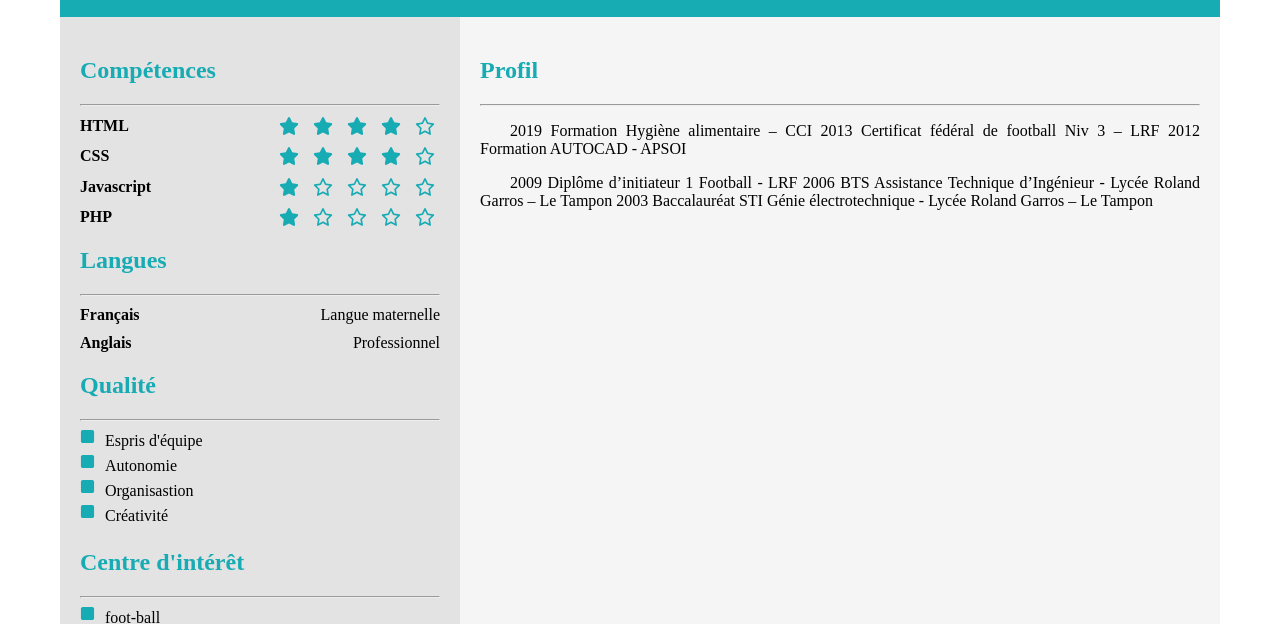
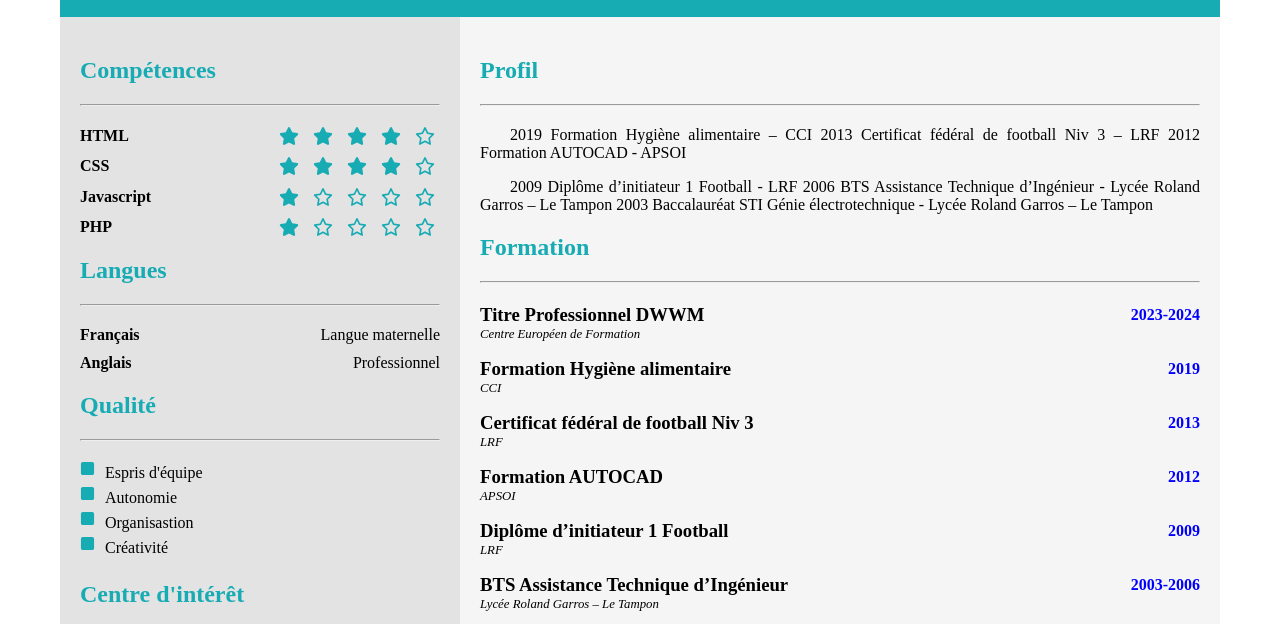
Before and after one commit to Gaelprod974/MOUTAMA_Gael_Devoir_3_CV_HTML_CSS, a plain HTML site: page index.html in a window 1280 px wide. Shown: the part 281-905 px from the top of the page. Drawn offline with Linux system fonts and the light colour scheme.

Commit message:
mes formations

```diff
--- a/Asset/css/Style.css
+++ b/Asset/css/Style.css
@@ -70,3 +70,6 @@
 h2{
     color: #17abb3;
 }
+hr{
+    margin-bottom: 20px;
+}
--- a/Asset/css/main.css
+++ b/Asset/css/main.css
@@ -1,4 +1,31 @@
-.right-column p {
+.indent p {
     text-indent: 30px;  /* Indentation de la première ligne */
     text-align: justify; /* Justification du texte */
 }
+
+
+.formation {
+    display: flex;            /* Utilise Flexbox pour la mise en page */
+    justify-content: space-between; /* Espace entre les éléments */
+    align-items: center;      /* Aligne les éléments au centre verticalement */
+    text-align: left;         /* Aligne le texte à gauche */
+}
+.italic {
+    font-style: italic;       /* Applique le style italique */
+    font-size: 0.8em;         /* Définit la taille de la police à 80% de l'élément parent */
+    margin-top: 0;            /* Supprime la marge supérieure pour enlever l'espace */
+    margin-bottom: 15px;
+
+}
+.date-formation {
+    color: blue;              /* Définit la couleur du texte à bleu */
+    margin-left: 10px;        /* Ajoute un espace à gauche pour séparer du titre */
+    line-height: 1.5;         /* Ajuste la hauteur de ligne pour un meilleur alignement */
+    display: inline-block;     /* Utilise un élément en ligne pour un meilleur contrôle d'alignement */
+    font-weight: bold;      /* Met la date en gras */
+}
+
+.nom-formation{
+    margin-bottom: 0;
+    margin-top: 0;
+}
--- a/index.html
+++ b/index.html
@@ -135,6 +135,7 @@
             <section class="right-column">
                 <h2>Profil</h2>
                 <hr>
+                <div class="indent">
                     <p>
                         2019 Formation Hygiène alimentaire – CCI
                         2013 Certificat fédéral de football Niv 3 – LRF
@@ -145,7 +146,58 @@
                         2006 BTS Assistance Technique d’Ingénieur - Lycée Roland Garros – Le Tampon
                         2003 Baccalauréat STI Génie électrotechnique - Lycée Roland Garros – Le Tampon
                     </p>
-
+                </div>
+                <h2>Formation</h2>
+                <hr>
+               <div>
+                    <div class="formation">
+                        <h3 class="nom-formation">Titre Professionnel DWWM</h3>
+                        <span class="date-formation">2023-2024</span> <!-- Utilisation de <span> pour l'alignement -->
+                    </div>
+                    <p class="italic">Centre Européen de Formation</p>
+            </div>
+            <div>
+                <div class="formation">
+                    <h3 class="nom-formation">Formation Hygiène alimentaire</h3>
+                    <span class="date-formation">2019</span> <!-- Utilisation de <span> pour l'alignement -->
+                </div>
+                <p class="italic">CCI</p>
+        </div>
+        <div>
+            <div class="formation">
+                <h3 class="nom-formation">Certificat fédéral de football Niv 3</h3>
+                <span class="date-formation">2013</span> <!-- Utilisation de <span> pour l'alignement -->
+            </div>
+            <p class="italic">LRF</p>
+    </div>
+    <div>
+        <div class="formation">
+            <h3 class="nom-formation">Formation AUTOCAD</h3>
+            <span class="date-formation">2012</span> <!-- Utilisation de <span> pour l'alignement -->
+        </div>
+        <p class="italic">APSOI</p>
+</div>
+<div>
+    <div class="formation">
+        <h3 class="nom-formation">Diplôme d’initiateur 1 Football</h3>
+        <span class="date-formation">2009</span> <!-- Utilisation de <span> pour l'alignement -->
+    </div>
+    <p class="italic">LRF</p>
+</div>
+<div>
+    <div class="formation">
+        <h3 class="nom-formation">BTS Assistance Technique d’Ingénieur</h3>
+        <span class="date-formation">2003-2006</span> <!-- Utilisation de <span> pour l'alignement -->
+    </div>
+    <p class="italic">Lycée Roland Garros – Le Tampon</p>
+</div>
+<div>
+    <div class="formation">
+        <h3 class="nom-formation">Baccalauréat STI Génie électrotechnique</h3>
+        <span class="date-formation">2000-2003</span> <!-- Utilisation de <span> pour l'alignement -->
+    </div>
+    <p class="italic">Lycée Roland Garros – Le Tampon</p>
+</div>
             </section>
         </main>
         <footer class="footer">
```
Lines whose indentation alone changed are shown as unchanged.
